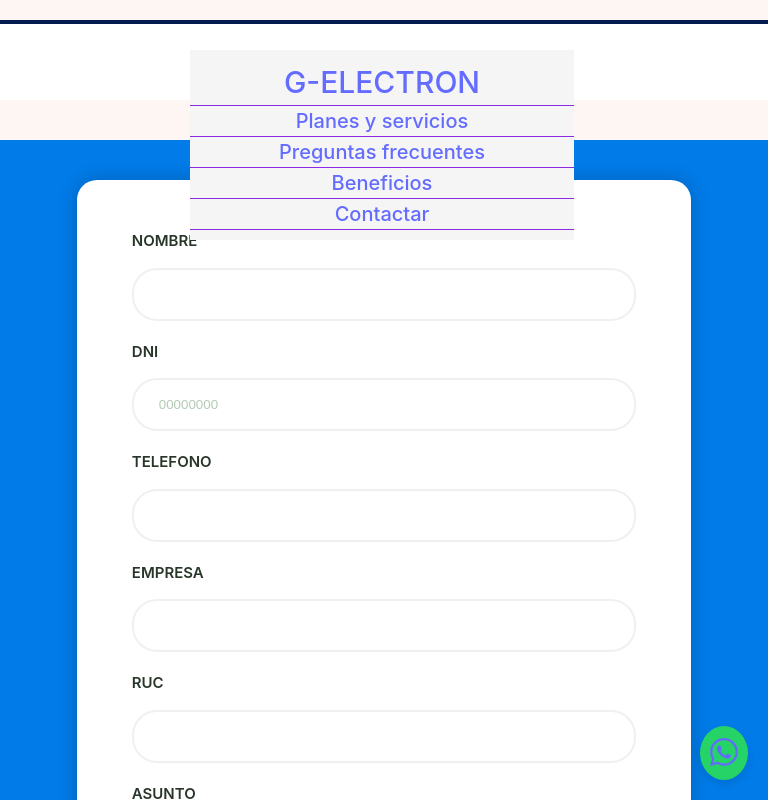
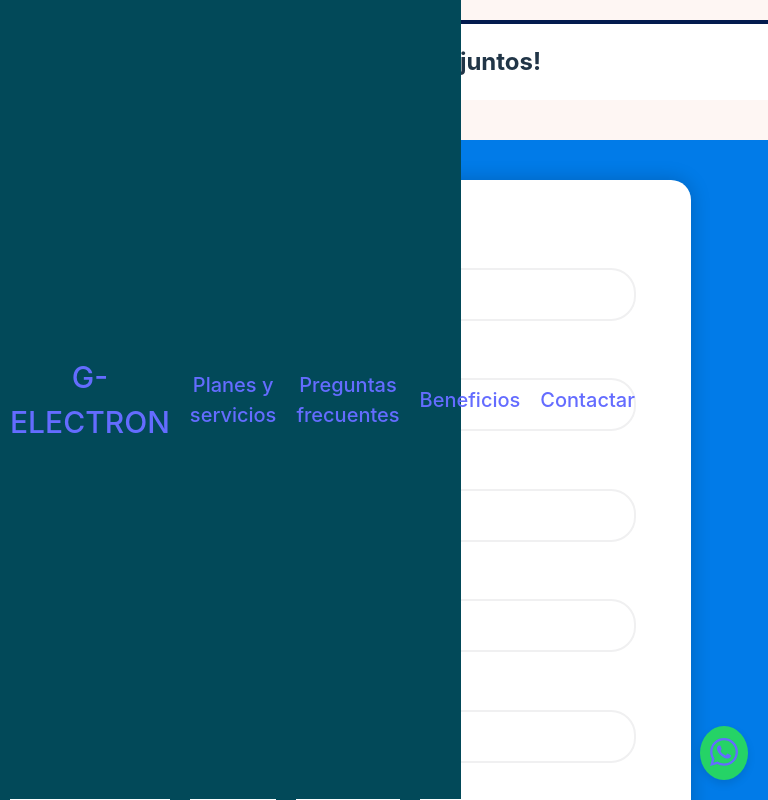
Before and after one commit to Krlozces/emailsCorporativos, a React (Vite) app: page /contact in a window 768 px wide. Shown: the top 800 px of the page. Built offline with nearby package versions, Linux system fonts and the light colour scheme.

Commit message:
Styles added to the navbar to visualize it well in movile

```diff
--- a/src/styles/navbar.css
+++ b/src/styles/navbar.css
@@ -12,25 +12,17 @@ li>a:hover{
     border-bottom: 1px solid #2A629A;
 }
 
-@media (min-width: 768px) {
-    .navbar-nav {
-        display: none;
-    }
-
-    .navbar-toggler {
-        display: none;
-    }
-}
-
 @media (max-width: 768px) {
     .content-navbar{
         display: flex;
         flex-direction: column;
-        width: 50%;
-        position: absolute;
-        left: 190px;
-        top: 50px;
-        background-color: whitesmoke;
+        width: 60%;
+        height:100%;
+        position: fixed;
+        z-index: 550;
+        background-color: #024959;
+        justify-content: space-around;
+        align-items: center;
     }
 
     .navbar-toggler{
@@ -38,11 +30,59 @@ li>a:hover{
     }
 
     .content-navbar li{
-        border-bottom: 1px solid blueviolet;
+        border-bottom: 1px solid #fff;
         width: 100%;
+        height: 100%;
+        display: flex;
+        justify-content: center;
+        align-items: center;
     }
 
     .content-navbar>li:hover{
         background-color: white;
     }
 }
+
+.navbar-toggler {
+    background: none;
+    border: none;
+    cursor: pointer;
+}
+
+.collapse {
+    display: none;
+}
+
+.collapse.show {
+    display: block;
+}
+
+.content-navbar {
+    list-style: none;
+    padding: 0;
+    margin: 0;
+    display: flex;
+    flex-direction: column;
+}
+
+.content-navbar li {
+    margin: 10px 0;
+}
+
+@media (min-width: 768px) {
+    .content-navbar {
+        flex-direction: row;
+    }
+
+    .content-navbar li {
+        margin: 0 10px;
+    }
+
+    .collapse {
+        display: block;
+    }
+
+    .navbar-toggler {
+        display: none;
+    }
+}
```
